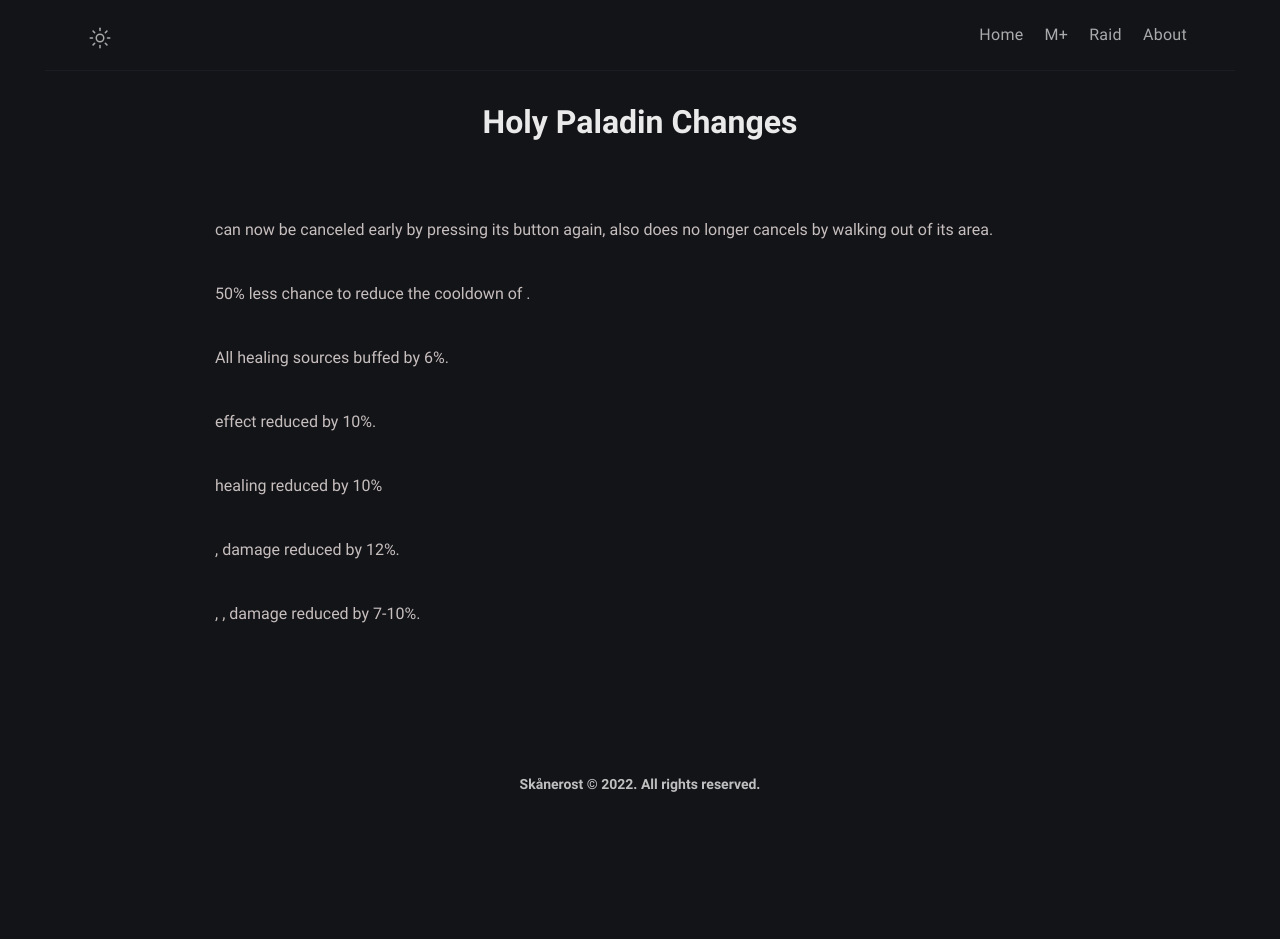
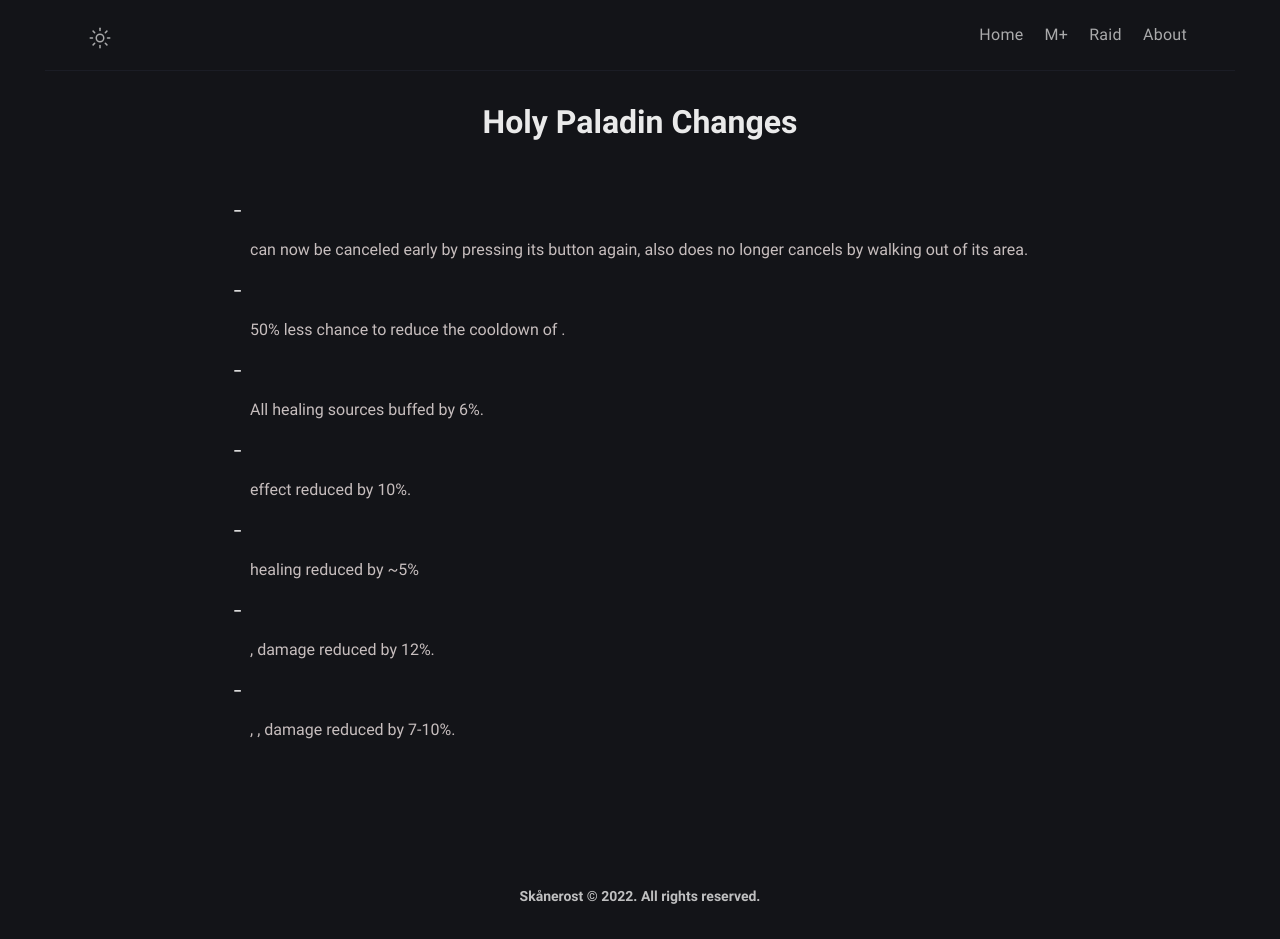
Before and after one commit to BetterThanWowhead/BetterThanWowhead.github.io, a Jekyll site: the page built from pages/M+/Patchnotes.md, in a window 1280 px wide. Built offline with Jekyll 4.4.1, drawn with Linux system fonts in a browser that asks for light colours; a script that is not in the unit is left out; before the commit the page ends 900 px from its top, so only the background shows below that.

Commit message:
Update Patchnotes.md

```diff
--- a/pages/M+/Patchnotes.md
+++ b/pages/M+/Patchnotes.md
@@ -4,19 +4,19 @@
 layout: page
 ---
 
-<a href="https://www.wowhead.com/spell=355447/radiant-embers" data-wowhead="spell=355447"></a> can now be canceled early by pressing its button again, also does no longer cancels <a href="https://www.wowhead.com/spell=316958/ashen-hallow" data-wowhead="spell=316958"></a> by walking out of its area.
+- <a href="https://www.wowhead.com/spell=355447/radiant-embers" data-wowhead="spell=355447"></a> can now be canceled early by pressing its button again, also does no longer cancels <a href="https://www.wowhead.com/spell=316958/ashen-hallow" data-wowhead="spell=316958"></a> by walking out of its area.
 
-<a href="https://ptr.wowhead.com/spell=363674/dawn-will-come" data-wowhead="spell=363674"></a> 50% less chance to reduce the cooldown of <a href="https://www.wowhead.com/spell=66011/avenging-wrath" data-wowhead="spell=66011"></a>.
+- <a href="https://ptr.wowhead.com/spell=363674/dawn-will-come" data-wowhead="spell=363674"></a> 50% less chance to reduce the cooldown of <a href="https://www.wowhead.com/spell=66011/avenging-wrath" data-wowhead="spell=66011"></a>.
 
-All healing sources buffed by 6%.
+- All healing sources buffed by 6%.
 
-<a href="https://www.wowhead.com/spell=66011/avenging-wrath" data-wowhead="spell=66011"></a> effect reduced by 10%.
+- <a href="https://www.wowhead.com/spell=66011/avenging-wrath" data-wowhead="spell=66011"></a> effect reduced by 10%.
 
-<a href="https://www.wowhead.com/spell=316958/ashen-hallow" data-wowhead="spell=66011"></a> healing reduced by 10%
+- <a href="https://www.wowhead.com/spell=316958/ashen-hallow" data-wowhead="spell=66011"></a> healing reduced by ~5%
 
-<a href="https://www.wowhead.com/spell=24275/hammer-of-wrath" data-wowhead="spell=66011"></a>,
+- <a href="https://www.wowhead.com/spell=24275/hammer-of-wrath" data-wowhead="spell=66011"></a>,
 <a href="https://www.wowhead.com/spell=275773/judgment" data-wowhead="spell=66011"></a> damage reduced by 12%.
 
-<a href="https://www.wowhead.com/spell=20473/holy-shock" data-wowhead="spell=66011"></a>,
+- <a href="https://www.wowhead.com/spell=20473/holy-shock" data-wowhead="spell=66011"></a>,
 <a href="https://www.wowhead.com/spell=316958/ashen-hallow" data-wowhead="spell=66011"></a>,
 <a href="https://www.wowhead.com/spell=340212/hallowed-discernment" data-wowhead="spell=66011"></a> damage reduced by 7-10%.
```
